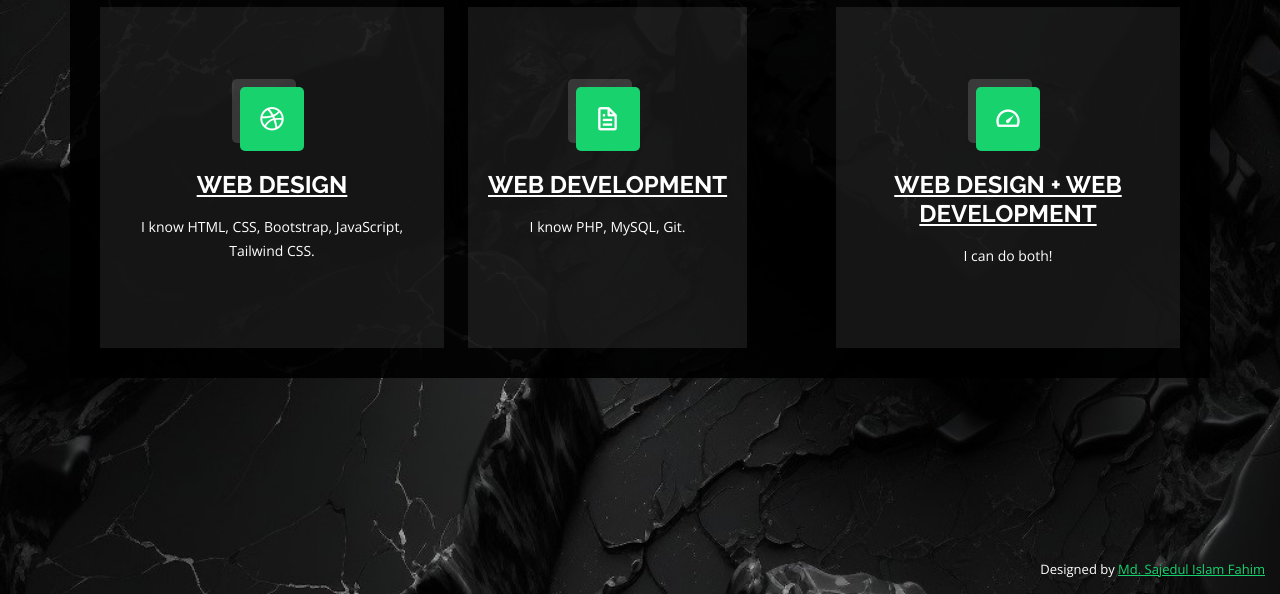
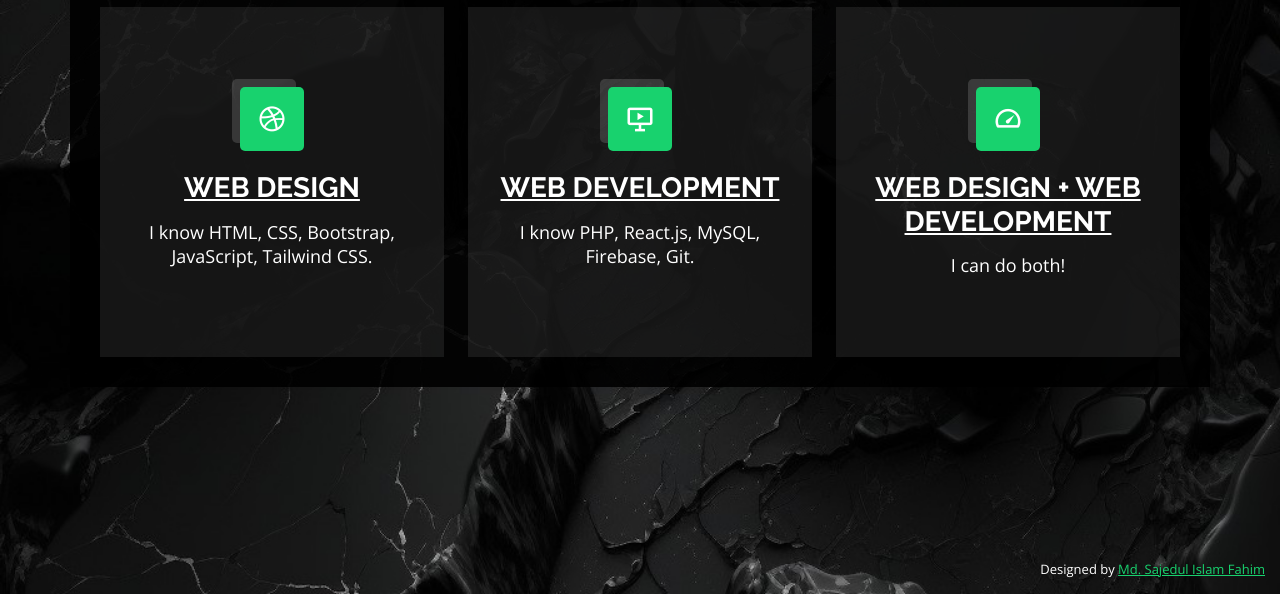
Before and after one commit to Sajedul-Islam-Fahim/portfolio, a plain HTML site: page index.html in a window 1280 px wide. Both pictures are taken after a click on the link "Services". Shown: the part 206-800 px from the top of the page. Drawn offline with nearby package versions, Linux system fonts and the light colour scheme.

Commit message:
second commit

```diff
--- a/assets/css/style.css
+++ b/assets/css/style.css
@@ -512,7 +512,7 @@ section .container {
 /*--------------------------------------------------------------
 # Testimonials
 --------------------------------------------------------------*/
-.testimonials .testimonial-item {
+/* .testimonials .testimonial-item {
   box-sizing: content-box;
   min-height: 320px;
 }
@@ -591,7 +591,7 @@ section .container {
     margin: 30px 10px;
   }
 }
-
+  */
 /*--------------------------------------------------------------
 # Services
 --------------------------------------------------------------*/
@@ -618,7 +618,7 @@ section .container {
 
 .services .icon-box .icon i {
   color: #fff;
-  font-size: 28px;
+  font-size: 30px;
 }
 
 .services .icon-box .icon::before {
@@ -637,7 +637,7 @@ section .container {
 .services .icon-box h4 {
   font-weight: 700;
   margin-bottom: 15px;
-  font-size: 24px;
+  font-size: 28px;
 }
 
 .services .icon-box h4 a {
@@ -646,7 +646,7 @@ section .container {
 
 .services .icon-box p {
   line-height: 24px;
-  font-size: 14px;
+  font-size: 18px;
   margin-bottom: 0;
 }
 
@@ -670,7 +670,6 @@ section .container {
 .services .icon-box:hover h4 a, .services .icon-box:hover p {
   color: #fff;
 }
-
 /*--------------------------------------------------------------
 # Contact
 --------------------------------------------------------------*/
--- a/index.html
+++ b/index.html
@@ -366,6 +366,7 @@
 
 
   <!-- ======= Services Section ======= -->
+
   <section id="services" class="services">
     <div class="container">
 
@@ -374,7 +375,7 @@
         <p>My Services</p>
       </div>
 
-      <div class="row">
+    <div class="row">
         <div class="col-lg-4 col-md-6 d-flex align-items-stretch">
           <div class="icon-box">
             <div class="icon"><i class="bx bxl-dribbble"></i></div>
@@ -383,48 +384,22 @@
           </div>
         </div>
 
-        <div class="col-lg-4 col-md-6 d-flex align-items-stretch mt-4 mt-md-0">
+        <div class="col-lg-4 col-md-6 d-flex  mt-4 mt-md-0">
           <div class="icon-box">
-            <div class="icon"><i class="bx bx-file"></i></div>
-            <h4><a href="">WEB DEVELOPMENT</a></h4>
-            <p>I know PHP, MySQL, Git.</p>
+            <div class="icon"><i class="bx bx-slideshow"></i></div>
+            <h4><a href=""> WEB DEVELOPMENT</a></h4>
+            <p>I know PHP, React.js, MySQL, Firebase, Git.</p>
           </div>
         </div>
 
-        <div class="col-lg-4 col-md-6 d-flex align-items-stretch mt-4 mt-lg-0">
+        <div class="col-lg-4 col-md-6 d-flex mt-4 mt-lg-0">
           <div class="icon-box">
             <div class="icon"><i class="bx bx-tachometer"></i></div>
             <h4><a href="">WEB DESIGN + WEB DEVELOPMENT</a></h4>
             <p>I can do both!</p>
           </div>
         </div>
-
-       <!-- <div class="col-lg-4 col-md-6 d-flex align-items-stretch mt-4">
-          <div class="icon-box">
-            <div class="icon"><i class="bx bx-world"></i></div>
-            <h4><a href="">Nemo Enim</a></h4>
-            <p>At vero eos et accusamus et iusto odio dignissimos ducimus qui blanditiis</p>
-          </div>
-        </div>
-
-        <div class="col-lg-4 col-md-6 d-flex align-items-stretch mt-4">
-          <div class="icon-box">
-            <div class="icon"><i class="bx bx-slideshow"></i></div>
-            <h4><a href="">Dele cardo</a></h4>
-            <p>Quis consequatur saepe eligendi voluptatem consequatur dolor consequuntur</p>
-          </div>
-        </div>
-
-        <div class="col-lg-4 col-md-6 d-flex align-items-stretch mt-4">
-          <div class="icon-box">
-            <div class="icon"><i class="bx bx-arch"></i></div>
-            <h4><a href="">Divera don</a></h4>
-            <p>Modi nostrum vel laborum. Porro fugit error sit minus sapiente sit aspernatur</p>
-          </div>
-        </div>
-      -->
       </div>
-
     </div>
   </section><!-- End Services Section -->
 
```
